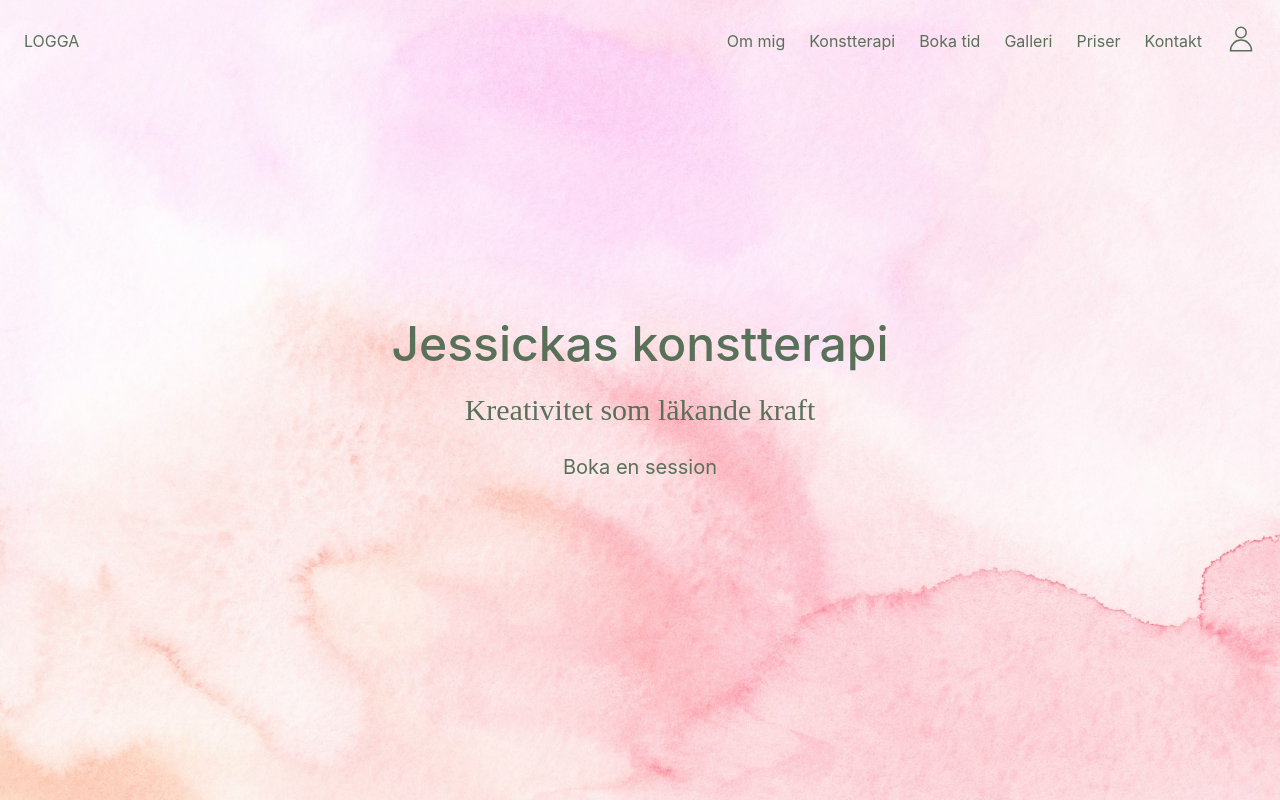
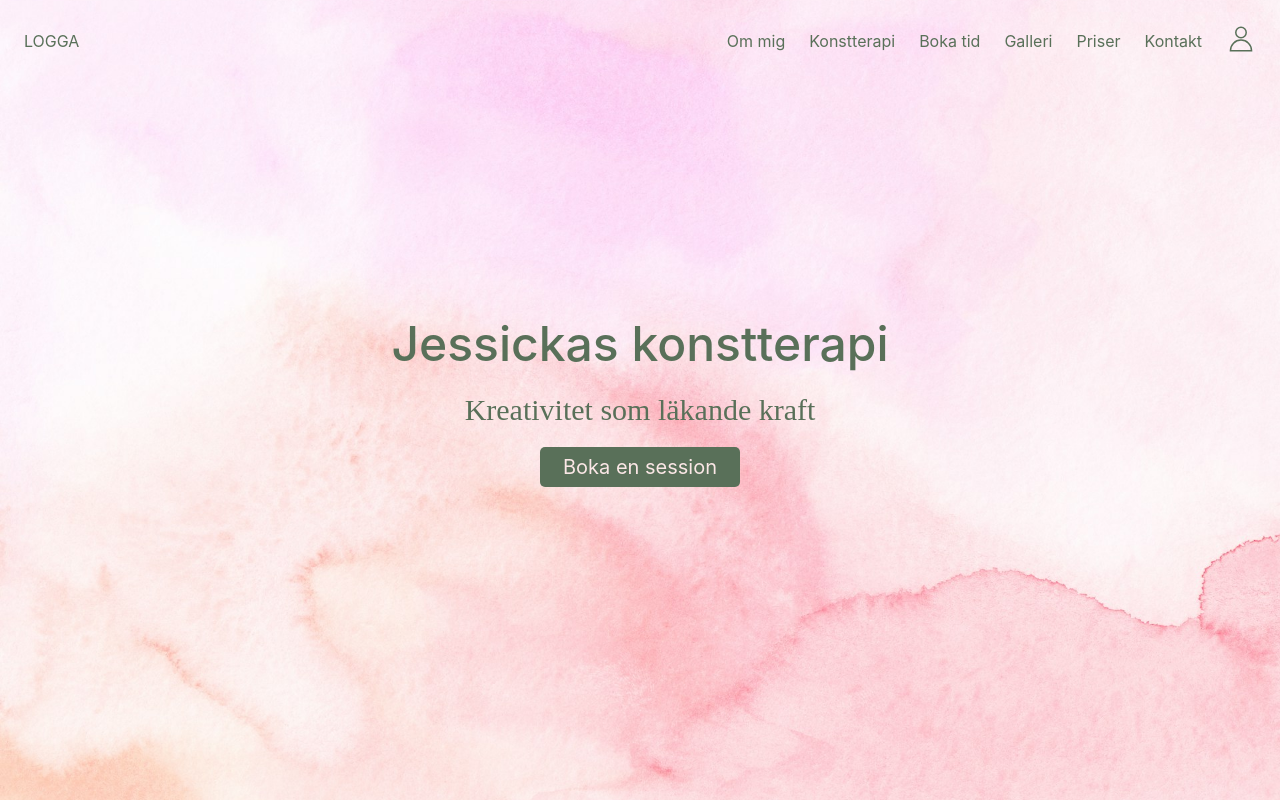
Before and after one commit to Examensarbete-Konstterapi/Examensarbete, a React (Vite) app in the folder frontend/: page / in a window 1280 px wide. Shown: the top 800 px of the page. Built offline with nearby package versions, Linux system fonts and the light colour scheme.

Commit message:
feat: implement header component with authentication logic and add introduction cards section

```diff
--- a/frontend/src/components/header/Header.tsx
+++ b/frontend/src/components/header/Header.tsx
@@ -7,6 +7,14 @@ import "./header.css";
 
 export default function Header() {
   const [modalType, setModalType] = useState<"login" | "register" | null>(null);
+
+  const token = localStorage.getItem("token");
+
+  const logout = () => {
+    localStorage.removeItem("token");
+    window.location.reload();
+  };
+
   return (
     <header className="header">
       <NavLink to="/">LOGGA</NavLink>
@@ -17,7 +25,17 @@ export default function Header() {
         <NavLink to="/galleri">Galleri</NavLink>
         <NavLink to="/priser">Priser</NavLink>
         <NavLink to="/kontakt">Kontakt</NavLink>
-        {/* <NavLink to="/logga-in">Logga in</NavLink> */}
+
+        {/* Kanske ha en knapp som öppnar en modal här */}
+        {token && (
+          <>
+            <NavLink to="/mina-bokningar">Mina bokningar</NavLink>
+            <NavLink to="/profil">Min profil</NavLink>
+          </>
+        )}
+        {token ? (
+          <button onClick={logout}>ut</button>
+        ) : (
           <button onClick={() => setModalType("login")}>
             <svg
               width="3rem"
@@ -40,10 +58,11 @@ export default function Header() {
               </g>
             </svg>
           </button>
+        )}
 
         <Modal isOpen={modalType !== null} onClose={() => setModalType(null)}>
           {modalType === "login" && (
-            <Login onSwitchToRegister={() => setModalType("register")}/>
+            <Login onSwitchToRegister={() => setModalType("register")} />
           )}
           {modalType === "register" && (
             <Register onSwitchToLogin={() => setModalType("login")} />
--- a/frontend/src/pages/home/heroSection/HeroSection.tsx
+++ b/frontend/src/pages/home/heroSection/HeroSection.tsx
@@ -4,21 +4,16 @@ import LinkButton from "../../../components/buttons/linkButton/LinkButton";
 export function HeroSection() {
   return (
     <section className="hero-section">
-      <img
-        src="/hero.jpg"
-        alt="Hero Image"
-        className="hero-image"
-      />
+      <img src="/hero.jpg" alt="Hero Image" className="hero-image" />
       <div>
         <h1>Jessickas konstterapi</h1>
-        <p>
-          Kreativitet som läkande kraft
-        </p>
+        <p>Kreativitet som läkande kraft</p>
         <LinkButton
           href="/boka-tid"
           label="Boka en session"
-          color="light"
-          size="sm" />
+          color="green"
+          size="sm"
+        />
       </div>
     </section>
   );
```
Also changed, not shown: frontend/src/pages/home/introductionCards/IntroductionCards.tsx (added), frontend/src/pages/home/introductionCards/introductionCards.css (added). Lines whose indentation alone changed are shown as unchanged.
